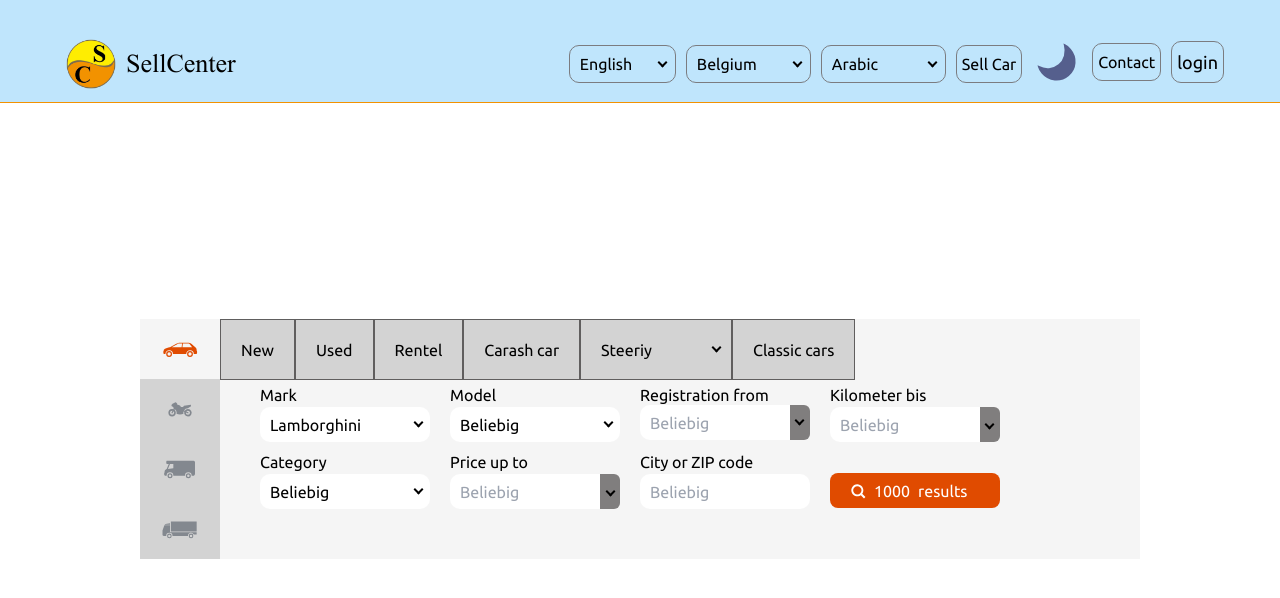
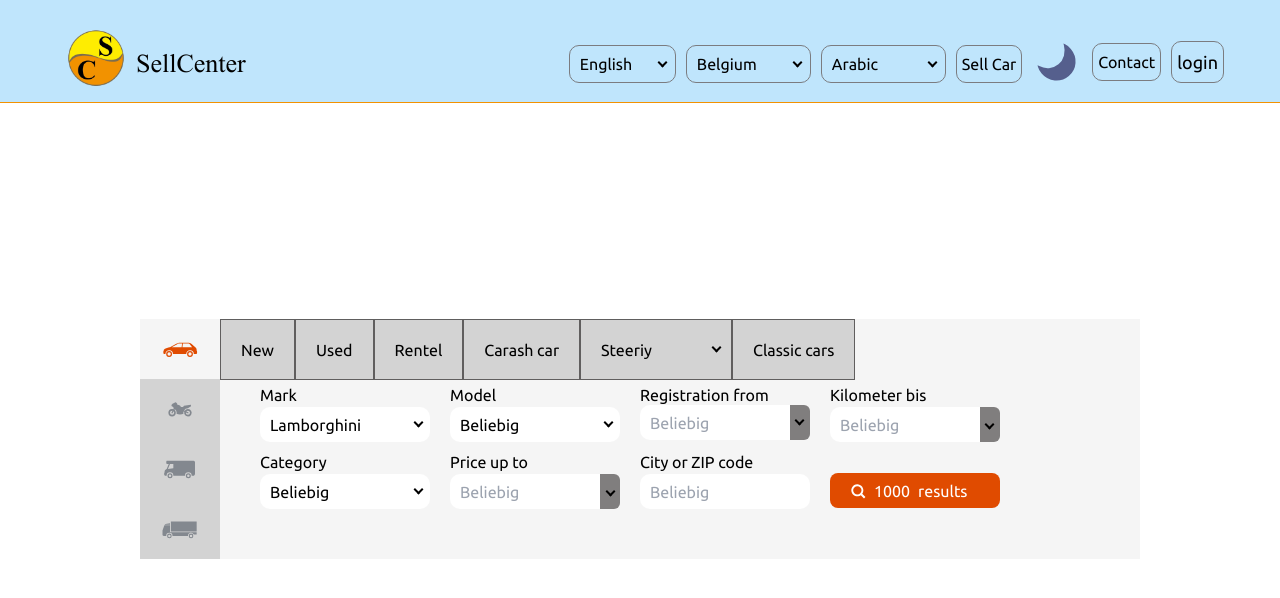
Before and after one commit to Deryjon/mobile-de, a Vue app: page / in a window 1280 px wide. Shown: the top 598 px of the page. Built offline with nearby package versions, Linux system fonts and the light colour scheme.

Commit message:
feat: add width logo (2023-07-17, 23:27)

```diff
--- a/src/layouts/HeaderLayout/components/HeaderLogo.vue
+++ b/src/layouts/HeaderLayout/components/HeaderLogo.vue
@@ -1,6 +1,6 @@
 <template>
   <div class="header-logo flex items-center w-[200px] h-[70px]">
-    <div class="logo lg:ml-0 w-[70px] lg:w-[70px] h-[45px] lg:h-[54px ]">
+    <div class="logo lg:ml-0 w-[80px] lg:w-[80px] h-[45px] lg:h-[54px] mb-3">
       <img src="../../../assets/images/logo.png" alt="header-logo" />
     </div>
     <p class="text-[26px] font-extrabold pt-6 title" :class="{ 'dark': isDarkMode, 'text-white': isDarkMode }">SellCenter</p>
--- a/src/layouts/HeaderLayout/components/HiddenMenu.vue
+++ b/src/layouts/HeaderLayout/components/HiddenMenu.vue
@@ -1,4 +1,4 @@
-<template>
+<template >
   <div
     class="hidden-menu fixed right-0 top-0 w-1/2 h-full p-5 flex flex-col"
     :class="{ 'bg-[#526d82]': isDarkMode, 'bg-[#F8FCFF]': !isDarkMode }"
@@ -27,7 +27,8 @@
       </div>
     </div>
   </div>
-</template>
+
+</template >
 
 <script>
 import HeaderLogo from "./HeaderLogo.vue";
```
